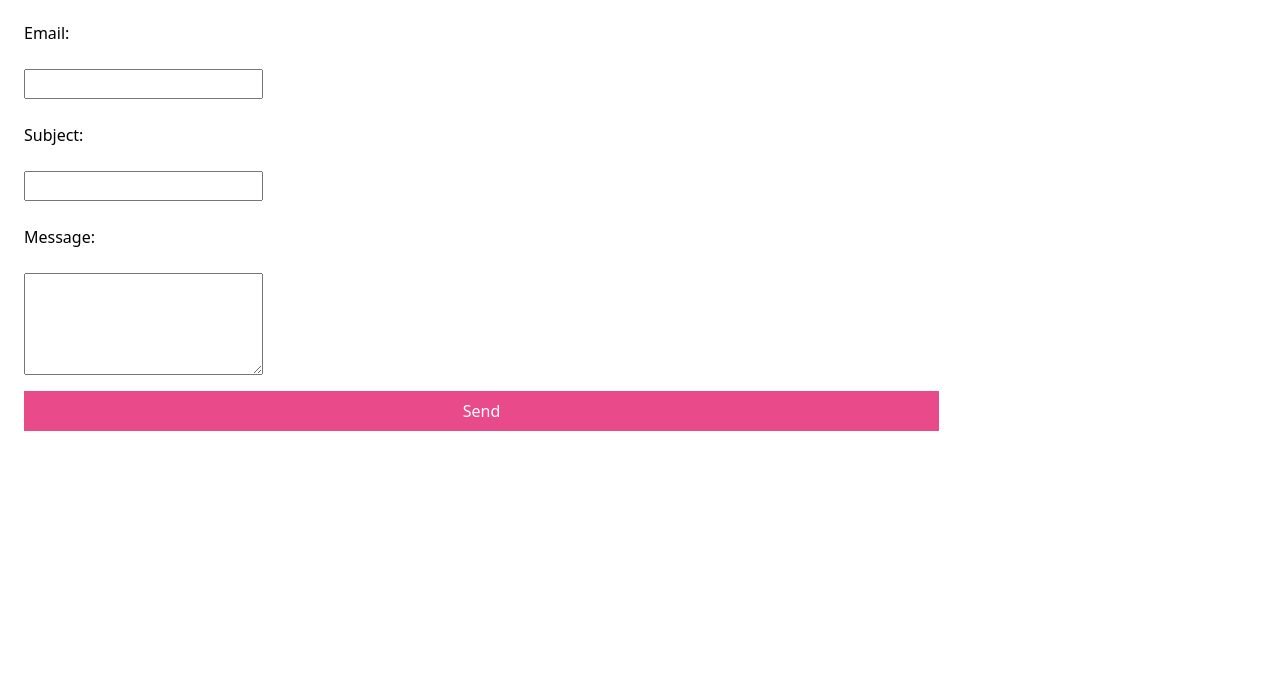
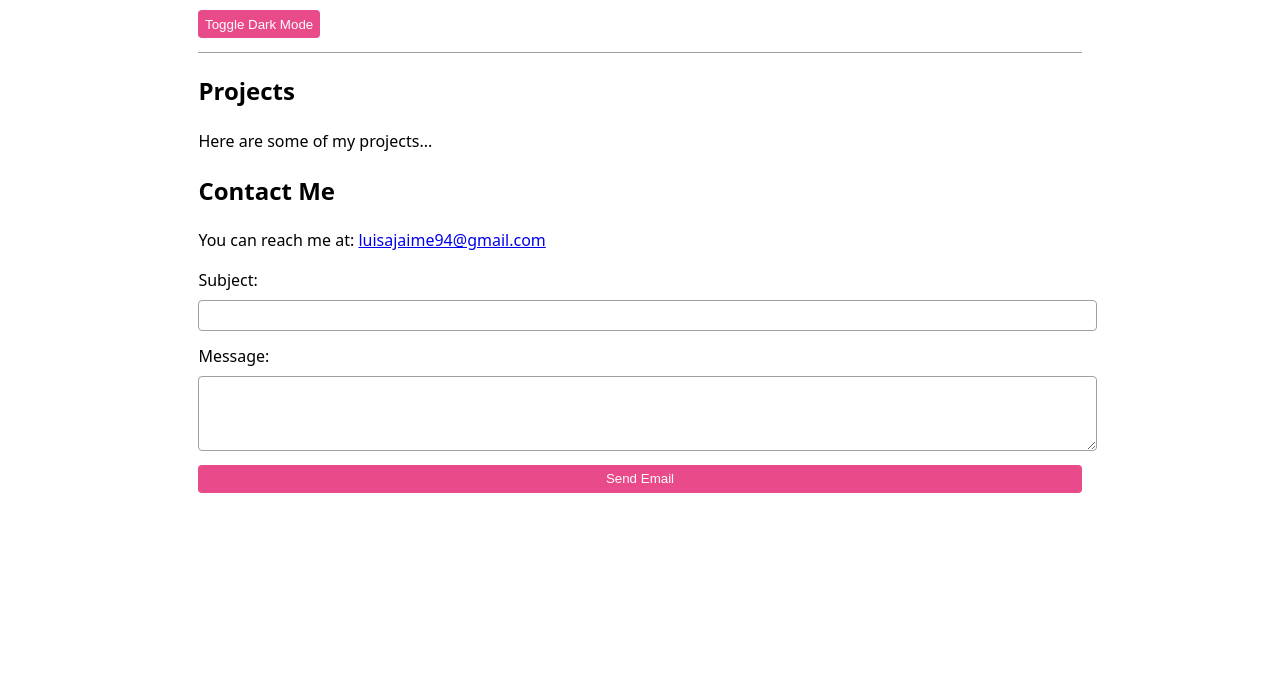
Before and after one commit to Luisajaime94/portafolio-2.0, a plain HTML site: page contact/index.html in a window 1280 px wide. Shown: the part 255-930 px from the top of the page. Before the commit the page ends 800 px from the top, so only its background shows below. Drawn offline with Linux system fonts and the light colour scheme; files that its build step writes are made by us from their sources.

Commit message:
Update index.html

```diff
--- a/contact/index.html
+++ b/contact/index.html
@@ -3,24 +3,42 @@
 <head>
     <meta charset="UTF-8">
     <meta name="viewport" content="width=device-width, initial-scale=1.0">
-    <title>Projects - Luisa Jaime: Personal site and portfolio</title>
-    <link rel="stylesheet" href="../style.css"> <!-- Link to the CSS file -->
+    <title>Luisa Jaime: Personal Site and Portfolio</title>
+    <link rel="stylesheet" href="style.css">
+    <script src="global.js" type="module"></script>
+    <script src="nav.js" type="module" defer></script>
     <style>
         :root {
-            --color-accent: oklch(65% 50% 0); /* Define the accent color */
+            --color-accent: oklch(65% 50% 0);
+            --background-color: white;
+            --text-color: black;
+            --border-color: #A0A0A0;
         }
 
         body {
             max-width: 100ch; /* limits body to 100 char */
-            margin: max(1em(100:-100ch)/2); /* centers content horizontally */
+            margin: max(1em, calc((100% - 100ch) / 2)); /* centers content horizontally */
             padding-inline: 1em;
-            accent-color: var(--color-accent); /* Apply the accent color */
+            background-color: var(--background-color);
+            color: var(--text-color);
+            transition: background-color 0.3s, color 0.3s; /* Smooth transition */
+        }
+
+        /* Dark mode styles */
+        body.dark-mode {
+            --background-color: #121212;
+            --text-color: white;
+            --border-color: #444;
+        }
+
+        ul, li {
+            display: contents; /* This will remove the default list styling */
         }
 
         nav {
             display: flex;
             margin-bottom: 1em; /* Space below the nav */
-            border-bottom: 1px solid oklch(80% 3% 200); /* Cool gray bottom border */
+            border-bottom: 1px solid var(--border-color); /* Cool gray bottom border */
         }
 
         nav a {
@@ -32,71 +50,113 @@
         }
 
         nav a:hover {
-            border-bottom: 0.4em solid var(--color-accent); /* Bottom border for hovered links */
+            border-bottom: 0.4em solid var(--color-accent);
         }
 
-        form {
-            display: grid; /* Enable grid layout */
-            grid-template-columns: auto 1fr; /* Define columns */
-            gap: 1em; /* Space between grid items */
-            margin-top: 1em; /* Space above the form */
+        /* Contact Form Styles */
+        #contact-form {
+            display: flex;
+            flex-direction: column;
+            margin-top: 1em;
         }
 
         label {
-            display: block; /* Make labels block elements */
-            margin-block: 0.5em; /* Add spacing before and after labels */
-            grid-column: 1 / -1; /* Make labels span the full width */
-            font: inherit; /* Inherit font from body */
+            margin-bottom: 0.5em;
         }
 
-        input, textarea, button {
-            display: block; /* Make inputs and button block elements */
-            width: 100%; /* Full width */
-            box-sizing: border-box; /* Include padding and border in width */
-            font: inherit; /* Inherit font from body */
-        }
-
-        textarea {
-            resize: vertical; /* Allow vertical resizing */
+        input, textarea {
+            padding: 0.5em;
+            margin-bottom: 1em;
+            border: 1px solid var(--border-color);
+            border-radius: 4px;
+            width: 100%; /* Make input and textarea full width */
+            resize: vertical; /* Allow vertical resizing for textarea */
         }
 
         button {
-            grid-column: 1 / -1; /* Make the button span the full width */
-            background-color: var(--color-accent); /* Accent color for button */
-            color: white; /* Button text color */
-            border: none; /* No border */
-            padding: 0.5em; /* Padding for button */
-            cursor: pointer; /* Pointer cursor on hover */
+            padding: 0.5em;
+            background-color: var(--color-accent);
+            color: white;
+            border: none;
+            border-radius: 4px;
+            cursor: pointer;
         }
 
         button:hover {
-            opacity: 0.9; /* Slightly change opacity on hover */
+            background-color: #4cae4c; /* Darker green on hover */
+        }
+
+        /* Dark Mode Button */
+        .theme-toggle {
+            margin: 1em 0;
+            padding: 0.5em;
+            cursor: pointer;
+            background-color: var(--color-accent);
+            color: white;
+            border: none;
+            border-radius: 4px;
+        }
+
+        .theme-toggle:hover {
+            background-color: #4cae4c; /* Darker green on hover */
         }
     </style>
 </head>
-<body>
-    <nav>
-        <ul>
-            <li><a href="../index.html">Home</a></li>
-            <li><a href="index.html">Projects</a></li>
-            <li><a href="../contact/index.html">Contact</a></li>
-            <li><a href="https://github.com/Luisajaime94" target="_blank">GitHub Profile</a></li>
-        </ul>
-    </nav>
+<body class="home">
+    <header>
+        <h1>Luisa Jaime</h1>
+        <button class="theme-toggle" id="theme-toggle">Toggle Dark Mode</button>
+    </header>
 
-    <h1>Contact</h1>
-    <p>Lab Projects Setup Lab 1 Contacts folder</p>
-    <form action="mailto:ljaimeladrondegue@ucsd.edu" method="POST" enctype="text/plain">
-        <label for="email">Email:</label>
-        <input name="email" type="email" id="email" required>
+    <nav id="navbar"></nav>
 
-        <label for="subject">Subject:</label>
-        <input name="subject" type="text" id="subject" required>
+    <section id="projects">
+        <h2>Projects</h2>
+        <p>Here are some of my projects...</p>
+    </section>
 
-        <label for="body">Message:</label>
-        <textarea name="body" id="body" rows="4" required></textarea>
+    <section id="contact">
+        <h2>Contact Me</h2>
+        <p>You can reach me at: <a href="mailto:luisajaime94@gmail.com">luisajaime94@gmail.com</a></p>
 
-        <button type="submit">Send</button>
-    </form>
+        <form id="contact-form" action="mailto:luisajaime94@gmail.com">
+            <label for="subject">Subject:</label>
+            <input type="text" id="subject" name="subject" required>
+
+            <label for="message">Message:</label>
+            <textarea id="message" name="message" rows="4" required></textarea>
+
+            <button type="submit">Send Email</button>
+        </form>
+    </section>
+
+    <script>
+        const form = document.getElementById('contact-form');
+
+        form?.addEventListener('submit', (event) => {
+            event.preventDefault(); // Prevent default form submission
+
+            const data = new FormData(form);
+            const params = [];
+
+            for (let [name, value] of data) {
+                // Properly encode the value
+                params.push(`${encodeURIComponent(name)}=${encodeURIComponent(value)}`);
+            }
+
+            // Construct the URL
+            const url = `${form.action}?${params.join('&')}`;
+
+            // Open the email client
+            location.href = url;
+        });
+
+        // Dark Mode Toggle
+        const themeToggle = document.getElementById('theme-toggle');
+
+        themeToggle.addEventListener('click', () => {
+            document.body.classList.toggle('dark-mode');
+        });
+    </script>
 </body>
 </html>
```
